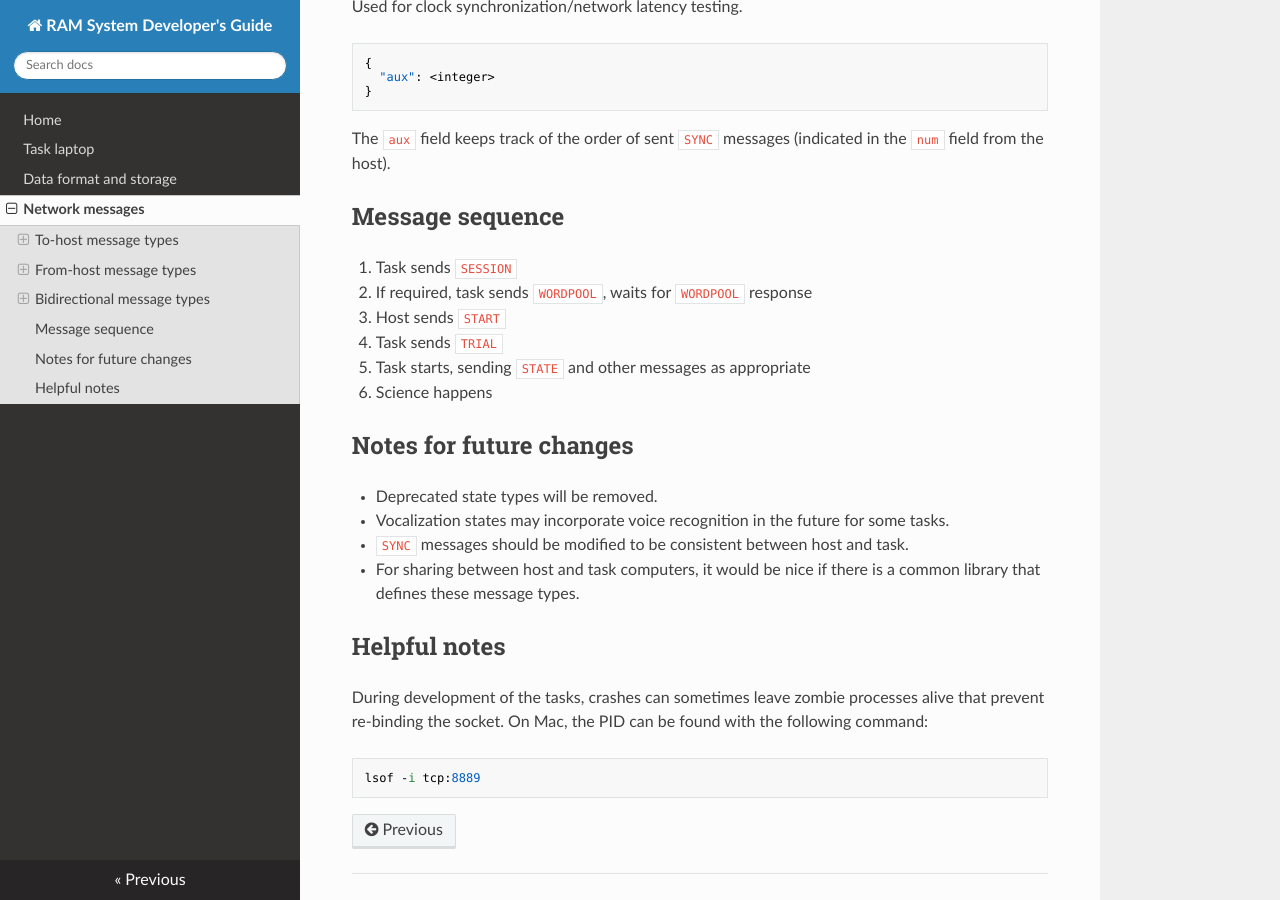
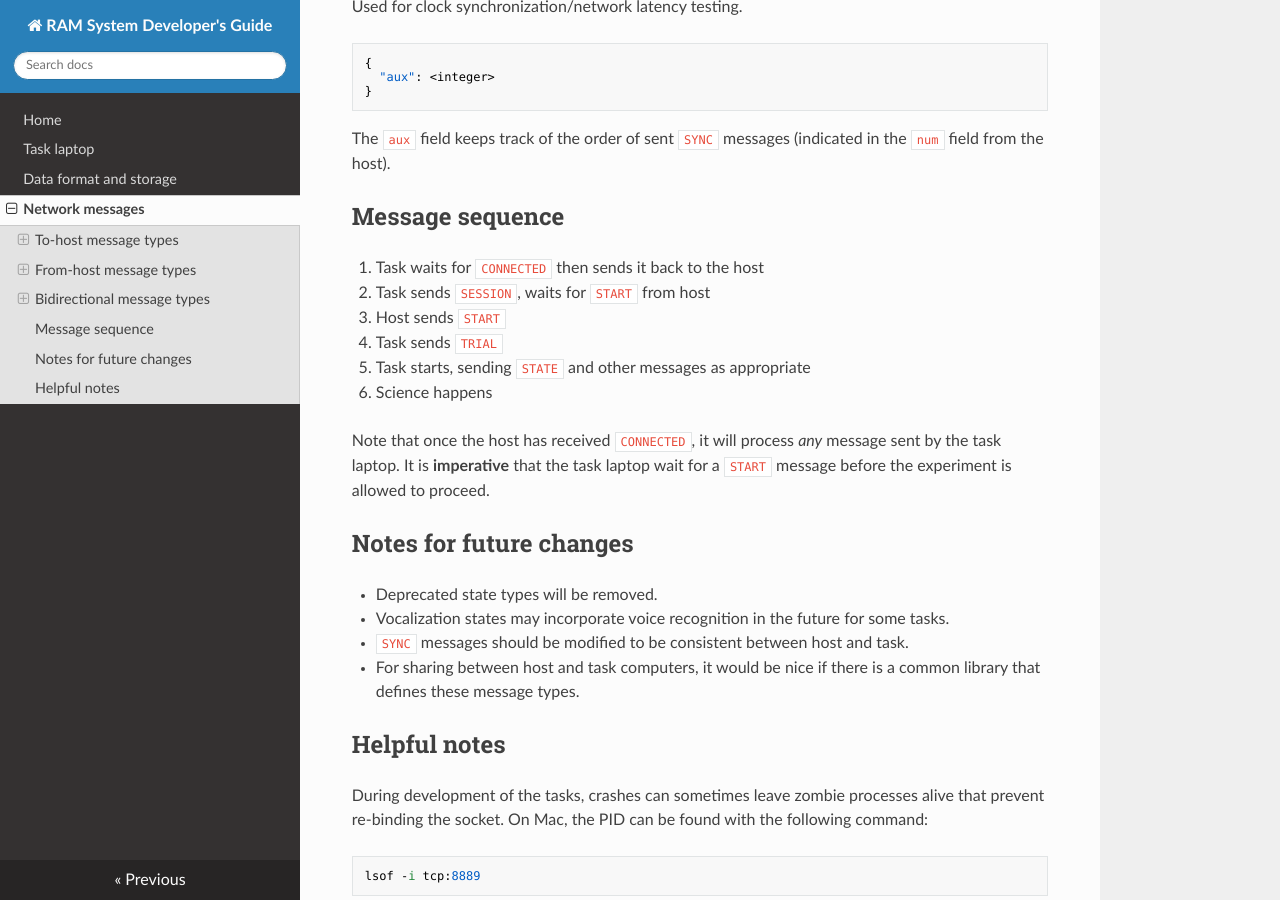
Before and after one commit to pennmem/ram-devguide, an MkDocs documentation site: the page built from docs/networking.md, in a window 1280 px wide and 900 px high, scrolled down 3385 px. Built offline with MkDocs 1.6.1, drawn with Linux system fonts in a browser that asks for light colours; nearby versions of some CDN libraries; old or Windows-style settings are respelled for this version of MkDocs.

Commit message:
Update message sequence documentation

```diff
--- a/docs/networking.md
+++ b/docs/networking.md
@@ -177,12 +177,16 @@ the `num` field from the host).
 
 ## Message sequence
 
-1. Task sends `SESSION`
-2. If required, task sends `WORDPOOL`, waits for `WORDPOOL` response
+1. Task waits for `CONNECTED` then sends it back to the host
+2. Task sends `SESSION`, waits for `START` from host
 3. Host sends `START`
 4. Task sends `TRIAL`
 5. Task starts, sending `STATE` and other messages as appropriate
 6. Science happens
+
+Note that once the host has received `CONNECTED`, it will process *any* message
+sent by the task laptop. It is **imperative** that the task laptop wait for a
+`START` message before the experiment is allowed to proceed.
 
 ## Notes for future changes
 
```
